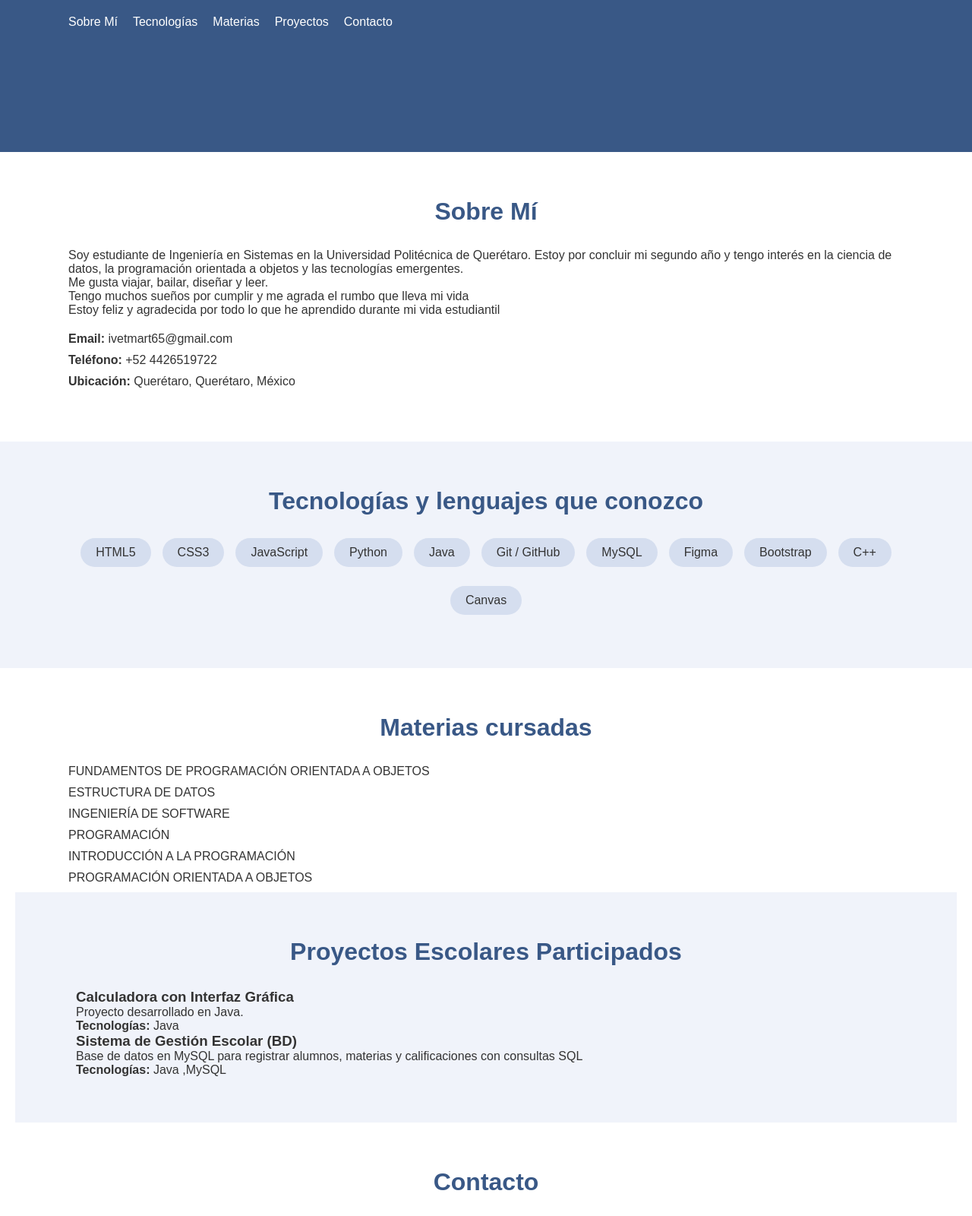
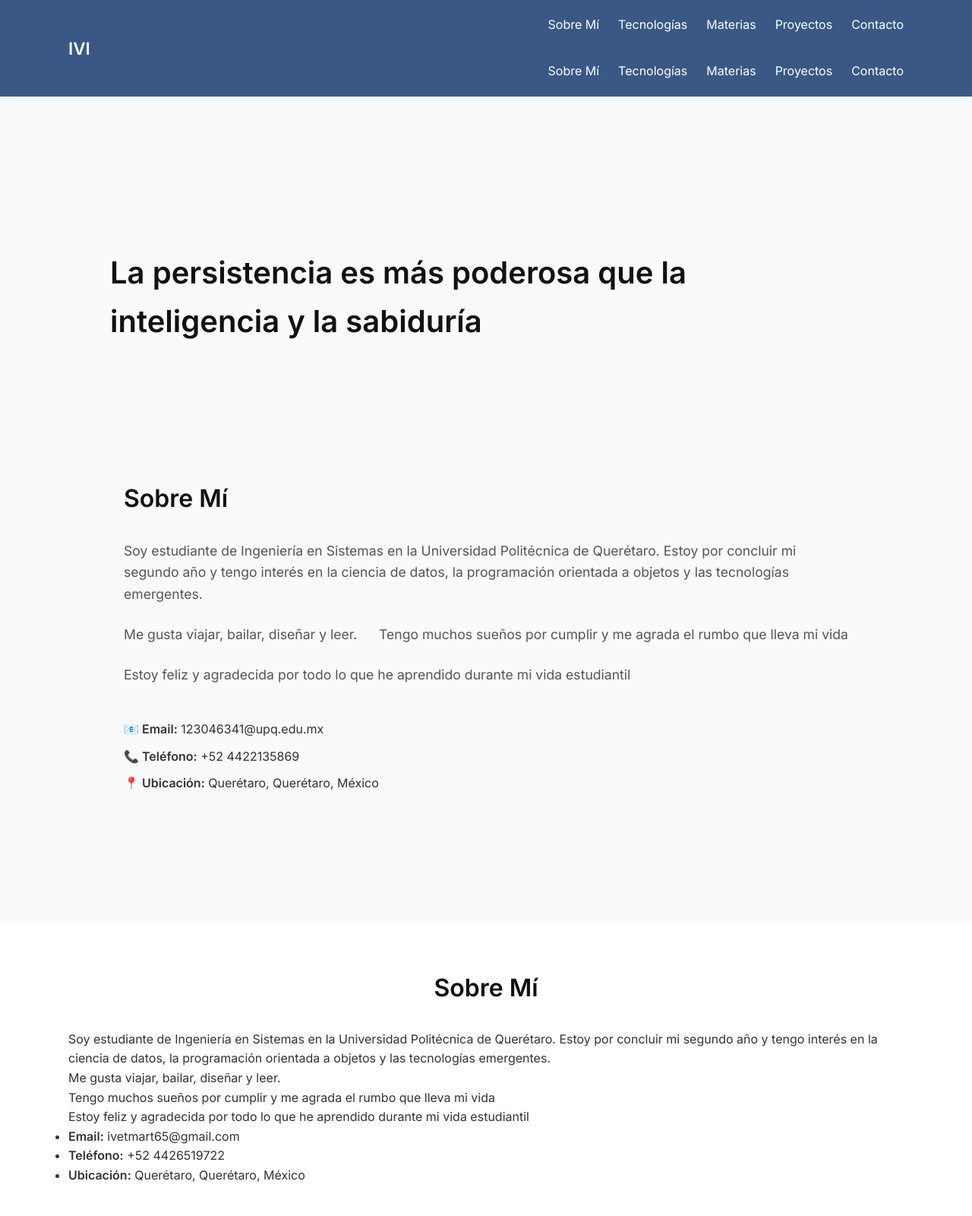
Before and after one commit to IvetMartinez/POO206, a plain HTML site: page Practica5/Index.html in a window 1280 px wide. Shown: the top 1600 px of the page at 76% size. Drawn offline with Linux system fonts and the light colour scheme.

Commit message:
Sección Proyectos

```diff
--- a/Practica5/Estilos.css
+++ b/Practica5/Estilos.css
@@ -1,4 +1,4 @@
-/* Reset básico */
+/* Reset */
 * {
     margin: 0;
     padding: 0;
@@ -6,9 +6,10 @@
 }
 
 body {
-    font-family: 'Poppins', sans-serif;
-    color: #333;
+    font-family: 'Inter', sans-serif;
+    color: #333 ;
     background-color: #fff;
+    line-height: 1.6;
 }
 
 .container {
@@ -22,24 +23,25 @@ body {
     background-color: #395886;
     color: white;
     padding: 20px 0;
-    position: fixed;
-    width: 100%;
+    box-shadow: 0 2px 10px rgba(0, 0, 0, 0.05);
+    position: sticky;
     top: 0;
-    left: 0;
     z-index: 1000;
 }
 
 .logo {
     text-decoration: none;
     color: white;
-    font-size: 1.5rem;
-    font-weight: bold;
+    font-size: 1.4rem;
+    font-weight: 600;
 }
 
 .menu {
     display: flex;
-    gap: 20px;
+    gap: 25px;
     list-style: none;
+    justify-content: flex-end;
+    align-items: center;
 }
 
 .menu a {
@@ -49,14 +51,14 @@ body {
 }
 
 .menu a:hover {
-    color: #F0F3FA;
+    color: #555;
 }
-/* Encabezado principal */
+
+/* Hero Section */
 .hero {
-    background-color: #395886;
-    color: white;
-    padding-top: 100px; /* Dejar espacio para header fijo */
-    padding-bottom: 100px;
+    padding: 100px 0;
+    background-color: #F9FAFB;
+    text-align: left;
 }
 
 .hero .container {
@@ -66,40 +68,40 @@ body {
     flex-wrap: wrap;
 }
 
-.hero-content {
-    max-width: 50%;
+.hero-content h1 {
+    font-size: 2.5rem;
+    margin-bottom: 15px;
+    color: #111;
 }
 
-.hero h1 {
-    font-size: 3rem;
-    margin-bottom: 10px;
+.hero-content p {
+    font-size: 1.1rem;
+    margin-bottom: 25px;
+    color: #555;
 }
 
-.hero p {
-    font-size: 1.2rem;
-    margin-bottom: 20px;
-}
-
-.hero .btn {
+.btn {
     display: inline-block;
     padding: 12px 25px;
-    background: #F0F3FA;
-    color: #395886;
+    background: #395886;
+    color: white;
     text-decoration: none;
     border-radius: 30px;
+    font-weight: 500;
     transition: background 0.3s ease;
 }
 
-.hero .btn:hover {
-    background: #D5DEEF;
+.btn:hover {
+    background: #2b4566;
 }
 
 .hero-image {
     max-width: 45%;
     border-radius: 10px;
-    box-shadow: 0 4px 10px rgba(0, 0, 0, 0.2);
+    box-shadow: 0 4px 20px rgba(0, 0, 0, 0.1);
 }
-/* Secciones  */
+
+/* Secciones generales */
 .seccion {
     padding: 60px 20px;
 }
@@ -108,19 +110,20 @@ body {
     text-align: center;
     margin-bottom: 30px;
     font-size: 2rem;
-    color: #395886;
+    color: #111;
+    font-weight: 600;
 }
 
-.seccion ul {
+.info-list, .lista-items, .redes {
     list-style: none;
     margin-top: 20px;
+    padding-left: 0;
 }
 
-.seccion li {
+.info-list li {
     margin-bottom: 10px;
-}
-.bg-light {
-    background-color: #F0F3FA;
+    font-size: 1rem;
+    color: #333;
 }
 
 .lista-tecno {
@@ -131,24 +134,49 @@ body {
 }
 
 .lista-tecno li {
-    background: #D5DEEF;
+    background: #eaeaea;
     padding: 10px 20px;
     border-radius: 20px;
     font-weight: 500;
+    font-size: 0.95rem;
+    transition: background 0.3s ease;
 }
+
+.lista-tecno li:hover {
+    background: #dcdcdc;
+}
+
+.proyecto {
+    margin-bottom: 30px;
+    padding: 20px;
+    background-color: #fff;
+    border-radius: 10px;
+    box-shadow: 0 2px 10px rgba(0, 0, 0, 0.05);
+}
+
+.redes li {
+    margin-bottom: 10px;
+}
+
+.redes a {
+    color: #395886;
+    text-decoration: none;
+    transition: color 0.3s ease;
+}
+
+.redes a:hover {
+    color: #2b4566;
+}
+
+/* Fondo claro */
+.bg-light {
+    background-color: #F5F7FA;
+}
+
+/* Footer */
 footer {
     background-color: #395886;
-    color: white;
+    color: #ccc;
     text-align: center;
     padding: 20px 0;
 }
-
-.seccion a {
-    color: #395886;
-    text-decoration: none;
-    font-weight: bold;
-}
-
-.seccion a:hover {
-    text-decoration: underline;
-}
--- a/Practica5/Index.html
+++ b/Practica5/Index.html
@@ -4,8 +4,9 @@
     <meta charset="UTF-8" />
     <meta name="viewport" content="width=device-width, initial-scale=1.0"/>
     <title>Portafolio personal</title>
+    <title>Ivi | Portafolio</title>
     <link rel="stylesheet" href="Estilos.css" />
-
+    <link href="https://fonts.googleapis.com/css2?family=Inter:wght@400;600&display=swap" rel="stylesheet">
 </head>
 <body>
 
@@ -21,6 +22,13 @@
                     <li><a href="#proyectos">Proyectos</a></li>
                     <li><a href="#contacto">Contacto</a></li>
                 </ul>
+            <a href="#" class="logo">IVI</a>
+            <nav class="menu">
+                <a href="#sobre-mi">Sobre Mí</a>
+                <a href="#tecnologias">Tecnologías</a>
+                <a href="#materias">Materias</a>
+                <a href="#proyectos">Proyectos</a>
+                <a href="#contacto">Contacto</a>
             </nav>
         </div>
     </header>
@@ -30,6 +38,29 @@
         <div class="hero-content">
 
 
+
+
+
+    <!--Encabezado -->
+    <section class="hero">
+        <div class="container">
+            <div class="hero-content">
+                <h1>La persistencia es más poderosa que la inteligencia y la sabiduría</h1>
+
+    </section>
+    <section id="sobre-mi" class="seccion">
+        <div class="container">
+            <h2>Sobre Mí</h2>
+
+             <p>Soy estudiante de Ingeniería en Sistemas en la Universidad Politécnica de Querétaro. Estoy por concluir mi segundo año y tengo interés en la ciencia de datos, la programación orientada a objetos y las tecnologías emergentes.</p>
+                <p>Me gusta viajar, bailar, diseñar y leer.</p>
+                <p>Tengo muchos sueños por cumplir y me agrada el rumbo que lleva mi vida </p>
+                <p>Estoy feliz y agradecida por todo lo que he aprendido durante mi vida estudiantil </p>
+            <ul class="info-list">
+                <li><strong>📧 Email:</strong> 123046341@upq.edu.mx</li>
+                <li><strong>📞 Teléfono:</strong> +52 4422135869</li>
+                <li><strong>📍 Ubicación:</strong> Querétaro, Querétaro, México</li>
+            </ul>
         </div>
     </div>
 </section>
@@ -74,6 +105,15 @@
         <h2>Materias cursadas</h2>
         <ul>
             <li>FUNDAMENTOS DE PROGRAMACIÓN ORIENTADA A OBJETOS</li>
+        </div>
+    </section>
+
+
+    <section id="materias" class="seccion">
+        <div class="container">
+            <h2>Materias de Programación Cursadas</h2>
+            <ul class="lista-items">
+              <li>FUNDAMENTOS DE PROGRAMACIÓN ORIENTADA A OBJETOS</li>
             <li>ESTRUCTURA DE DATOS</li>
             <li>INGENIERÍA DE SOFTWARE</li>
             <li>PROGRAMACIÓN</li>
@@ -90,12 +130,26 @@
             <p>Proyecto desarrollado en Java.</p>
             <p><strong>Tecnologías:</strong> Java </p>
         </div>
+    </section>
 
 
         <div class="proyecto">
             <h3>Sistema de Gestión Escolar (BD)</h3>
             <p>Base de datos en MySQL para registrar alumnos, materias y calificaciones con consultas SQL</p>
             <p><strong>Tecnologías:</strong> Java ,MySQL</p>
+    <section id="proyectos" class="seccion bg-light">
+        <div class="container">
+            <h2>Proyectos Escolares Participados</h2>
+            <div class="proyecto">
+                <h3>Calculadora con Interfaz Gráfica</h3>
+                <p>Proyecto desarrollado en Java.</p>
+                <p><strong>Tecnologías:</strong> Java</p>
+            </div>
+            <div class="proyecto">
+                <h3>Sistema de Gestión Escolar (BD)</h3>
+                <p>Base de datos en MySQL para registrar alumnos, materias y calificaciones con consultas SQL.</p>
+                <p><strong>Tecnologías:</strong> Python, MySQL</p>
+            </div>
         </div>
 
     </div>
@@ -107,12 +161,25 @@
         <p>Puedes contactarme a través de mis redes sociales o correo electrónico:</p>
         <ul>
             <li><a href="ivemart65@gmail.com">✉️ Correo</a></li>
+    </section>
+
+
+    <section id="contacto" class="seccion">
+        <div class="container">
+            <h2>Contacto</h2>
+            <p>Puedes contactarme a través de mis redes sociales o correo electrónico:</p>
+            <ul class="redes">
+                 <li><a href="ivemart65@gmail.com">✉️ Correo</a></li>
             <li><a href="https://github.com/IvetMartinez/POO206"  target="_blank">💻 GitHub</a></li>
              <li><a href="https://github.com/IvetMartinez/POO206"  target="_blank">📞 Teléfono</a></li>
 
         </ul>
     </div>
 </section>
+             <li><a href="44253689"  target="_blank">📞 Teléfono</a></li>
+            </ul>
+        </div>
+    </section>
 
 <!-- Footer -->
 <footer>
@@ -120,7 +187,12 @@
         <p>&copy; 2025 Ivet Martínez. Todos los derechos reservados.</p>
     </div>
 </footer>
-
+    <!-- Footer -->
+    <footer>
+        <div class="container">
+            <p>&copy; 2025 Ivet Martínez. Todos los derechos reservados.</p>
+        </div>
+    </footer>
 
 </body>
 </html>
```
